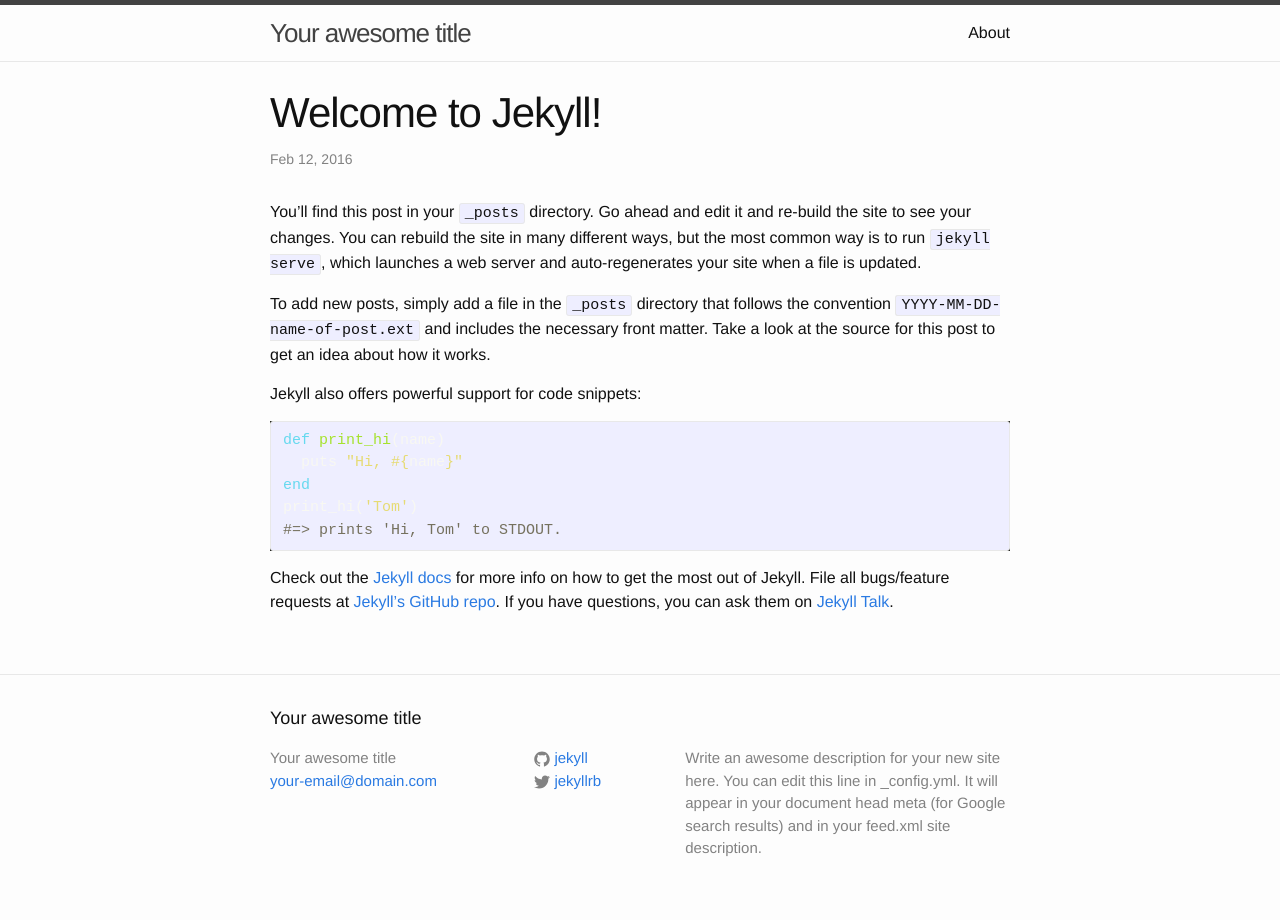
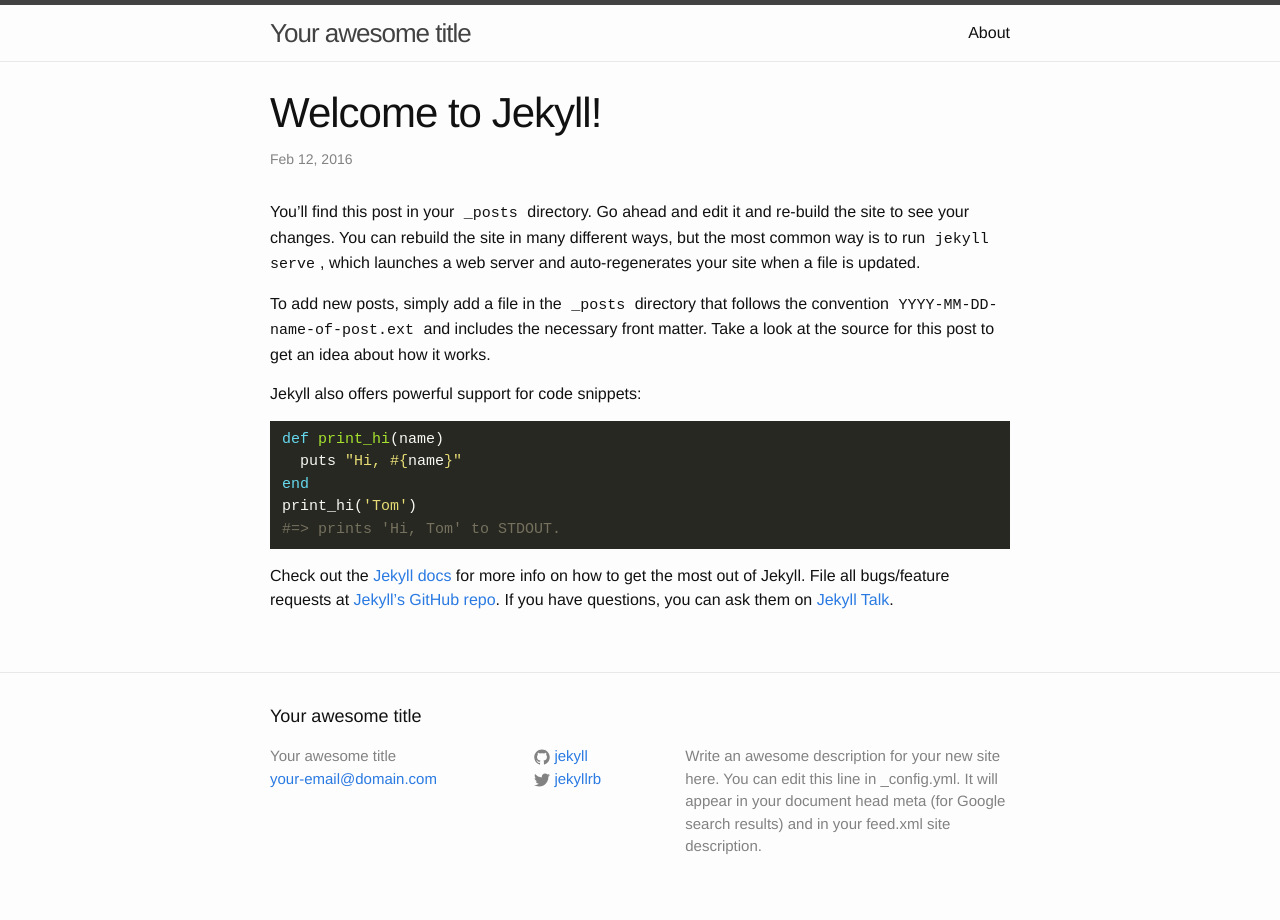
Before and after one commit to workwork/blog-blog, a Jekyll site: the page built from _posts/2016-02-12-welcome-to-jekyll.markdown, in a window 1280 px wide. Built offline with Jekyll 4.4.1, drawn with Linux system fonts in a browser that asks for light colours.

Commit message:
Fixed code block background

```diff
--- a/_sass/_base.scss
+++ b/_sass/_base.scss
@@ -130,9 +130,7 @@ blockquote {
 pre,
 code {
     font-size: 15px;
-    border: 1px solid $grey-color-light;
     border-radius: 3px;
-    background-color: #eef;
 }
 
 code {
```
